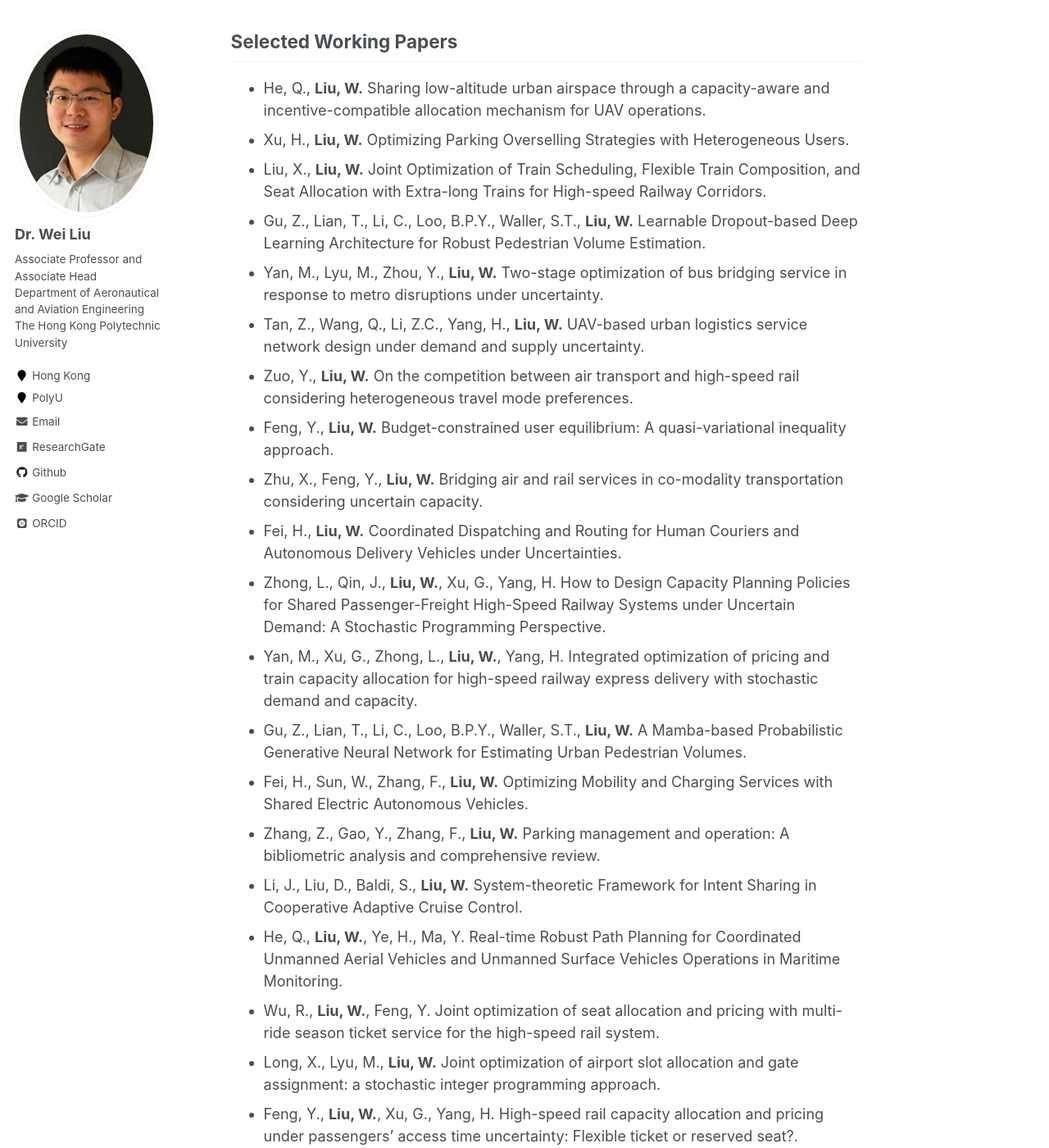
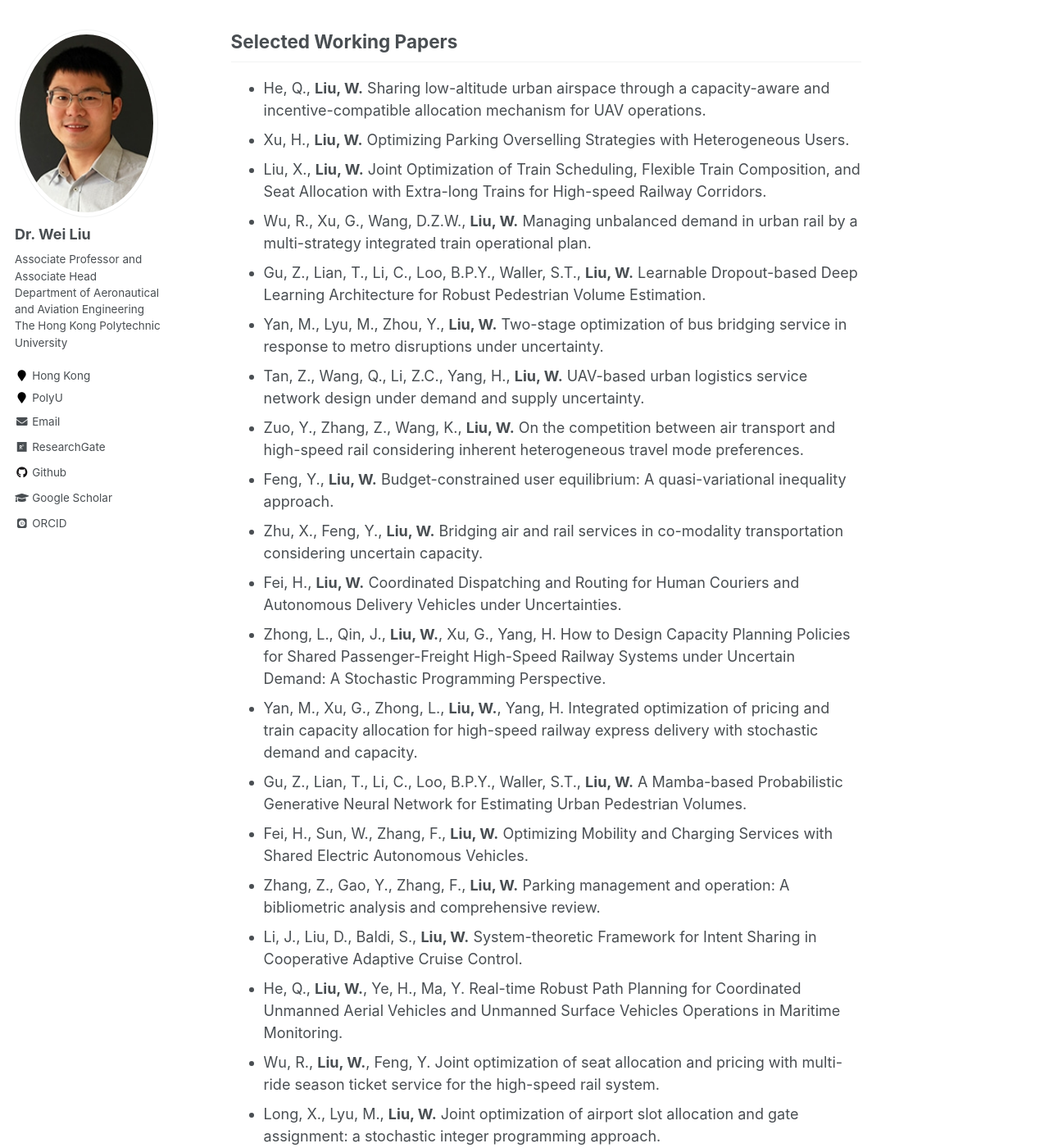
Before and after one commit to weiliu2016/weiliu2016.github.io, a Jekyll site: the page built from _pages/publications.md, in a window 1280 px wide and 1400 px high, scrolled down 378 px. Shown: the whole window at 82% size. Built offline with Jekyll 4.4.1, drawn with Linux system fonts in a browser that asks for light colours; some web fonts are replaced; formulas are drawn with MathJax 3; some of the changed text lies outside the part shown.

Commit message:
Update publications.md

```diff
--- a/_pages/publications.md
+++ b/_pages/publications.md
@@ -25,10 +25,11 @@ Selected Working Papers
 - He, Q., **Liu, W.** Sharing low-altitude urban airspace through a capacity-aware and incentive-compatible allocation mechanism for UAV operations.
 - Xu, H., **Liu, W.** Optimizing Parking Overselling Strategies with Heterogeneous Users.
 - Liu, X., **Liu, W.** Joint Optimization of Train Scheduling, Flexible Train Composition, and Seat Allocation with Extra-long Trains for High-speed Railway Corridors.
+- Wu, R., Xu, G., Wang, D.Z.W., **Liu, W.** Managing unbalanced demand in urban rail by a multi-strategy integrated train operational plan.
 - Gu, Z., Lian, T., Li, C., Loo, B.P.Y., Waller, S.T., **Liu, W.** Learnable Dropout-based Deep Learning Architecture for Robust Pedestrian Volume Estimation.
 - Yan, M., Lyu, M., Zhou, Y., **Liu, W.** Two-stage optimization of bus bridging service in response to metro disruptions under uncertainty.
 - Tan, Z., Wang, Q., Li, Z.C., Yang, H., **Liu, W.** UAV-based urban logistics service network design under demand and supply uncertainty.
-- Zuo, Y., **Liu, W.** On the competition between air transport and high-speed rail considering heterogeneous travel mode preferences.
+- Zuo, Y., Zhang, Z., Wang, K., **Liu, W.** On the competition between air transport and high-speed rail considering inherent heterogeneous travel mode preferences.
 - Feng, Y., **Liu, W.** Budget-constrained user equilibrium: A quasi-variational inequality approach.
 - Zhu, X., Feng, Y., **Liu, W.** Bridging air and rail services in co-modality transportation considering uncertain capacity.
 - Fei, H., **Liu, W.** Coordinated Dispatching and Routing for Human Couriers and Autonomous Delivery Vehicles under Uncertainties.
```
Also changed, not shown: other parts of _pages/publications.md (+2 -2 lines).
